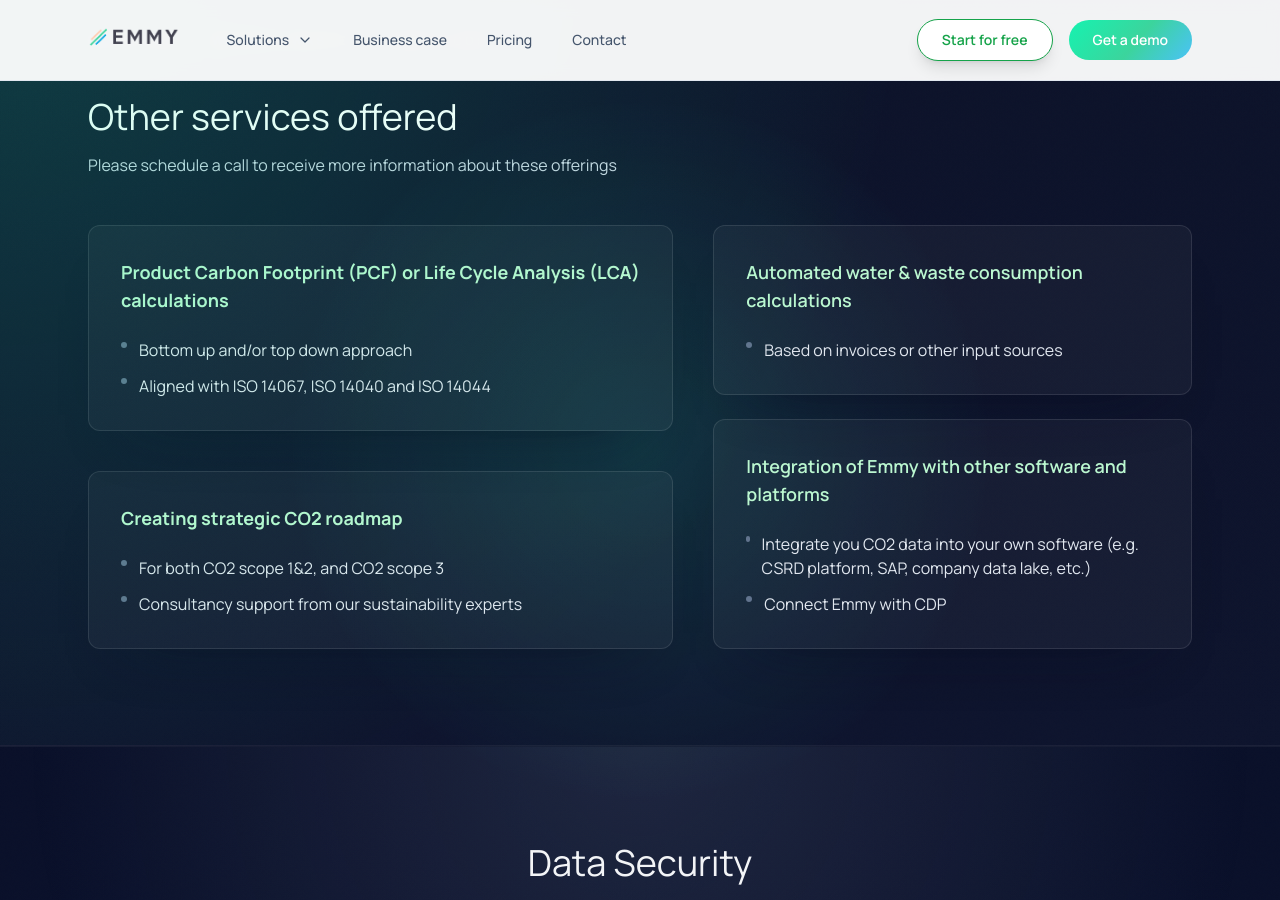
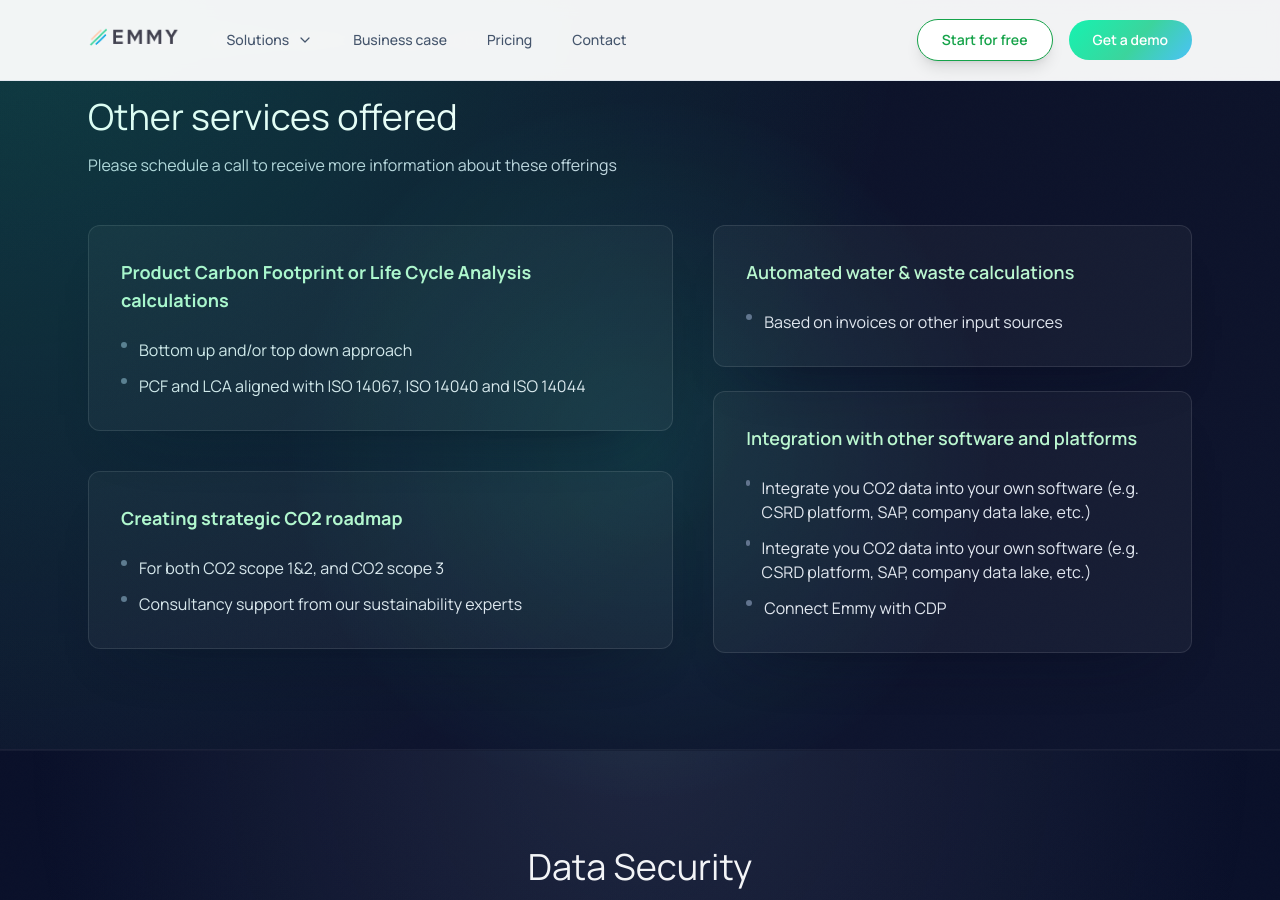
Before and after one commit to emmy-earth/promo-website, a Jekyll site: the page built from index.html, in a window 1280 px wide and 900 px high, scrolled down 3749 px. Built offline with Jekyll 4.4.1, drawn with Linux system fonts in a browser that asks for light colours; nearby versions of some CDN libraries; comment, search, counter and statistics services are not loaded.

Commit message:
Update index.html

```diff
--- a/index.html
+++ b/index.html
@@ -200,7 +200,7 @@ description: "Automated carbon accounting platform with AI-powered carbon analys
         <div class="space-y-10">
           <div class="rounded-xl border border-white/10 bg-white/[0.04] p-8 shadow-card">
             <ul class="space-y-4 text-lg">
-              <li><strong class="text-emerald-200">Product Carbon Footprint (PCF) or Life Cycle Analysis (LCA) calculations</strong></li>
+              <li><strong class="text-emerald-200">Product Carbon Footprint or Life Cycle Analysis calculations</strong></li>
             </ul>
             <ul class="mt-6 space-y-3 text-base text-slate-200">
               <li class="flex items-start gap-3">
@@ -209,7 +209,7 @@ description: "Automated carbon accounting platform with AI-powered carbon analys
               </li>
               <li class="flex items-start gap-3">
                 <span class="mt-1 h-1.5 w-1.5 rounded-full bg-slate-500"></span>
-                Aligned with ISO 14067, ISO 14040 and ISO 14044
+                PCF and LCA aligned with ISO 14067, ISO 14040 and ISO 14044
               </li>
             </ul>
           </div>
@@ -231,7 +231,7 @@ description: "Automated carbon accounting platform with AI-powered carbon analys
         </div>
         <div class="space-y-6">
           <div class="rounded-xl border border-white/10 bg-white/[0.04] p-8 shadow-card">
-            <p class="text-lg font-semibold text-emerald-200">Automated water &amp; waste consumption calculations</p>
+            <p class="text-lg font-semibold text-emerald-200">Automated water &amp; waste calculations</p>
             </ul>
             <ul class="mt-6 space-y-3 text-base text-slate-200">
               <li class="flex items-start gap-3">
@@ -241,9 +241,13 @@ description: "Automated carbon accounting platform with AI-powered carbon analys
             </ul>
           </div>
           <div class="rounded-xl border border-white/10 bg-white/[0.04] p-8 shadow-card">
-            <p class="text-lg font-semibold text-emerald-200">Integration of Emmy with other software and platforms</p>
+            <p class="text-lg font-semibold text-emerald-200">Integration with other software and platforms</p>
             </ul>
             <ul class="mt-6 space-y-3 text-base text-slate-200">
+              <li class="flex items-start gap-3">
+                <span class="mt-1 h-1.5 w-1.5 rounded-full bg-slate-500"></span>
+                Integrate you CO2 data into your own software (e.g. CSRD platform, SAP, company data lake, etc.)
+              </li>
               <li class="flex items-start gap-3">
                 <span class="mt-1 h-1.5 w-1.5 rounded-full bg-slate-500"></span>
                 Integrate you CO2 data into your own software (e.g. CSRD platform, SAP, company data lake, etc.)
```
